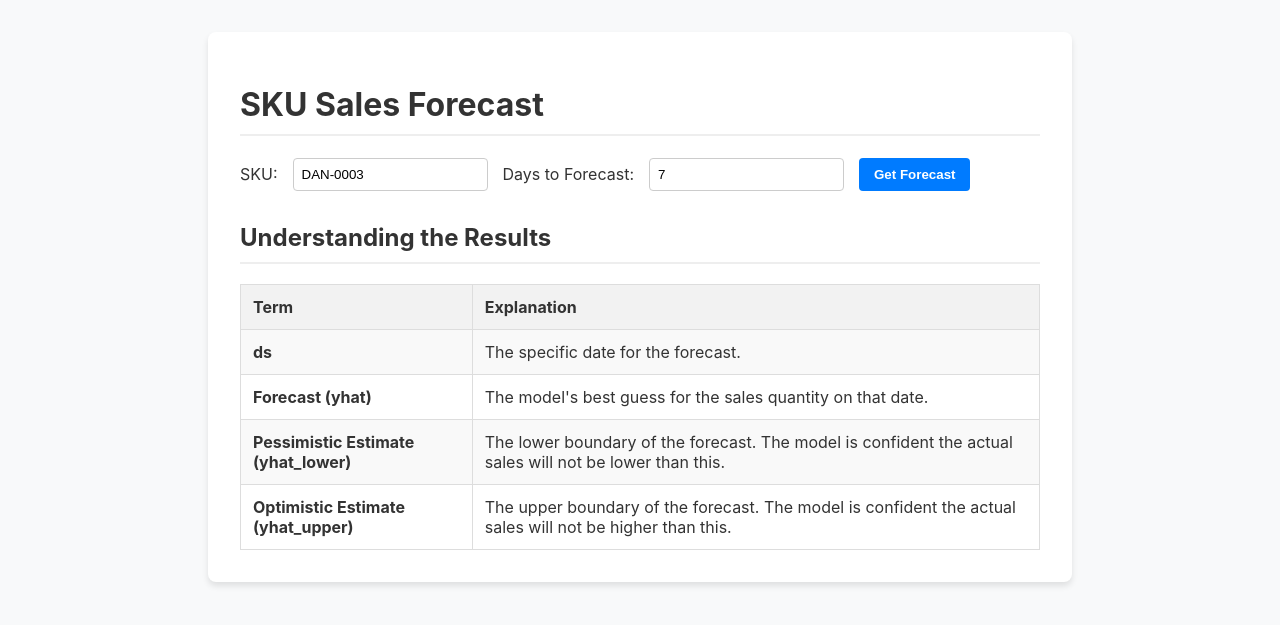
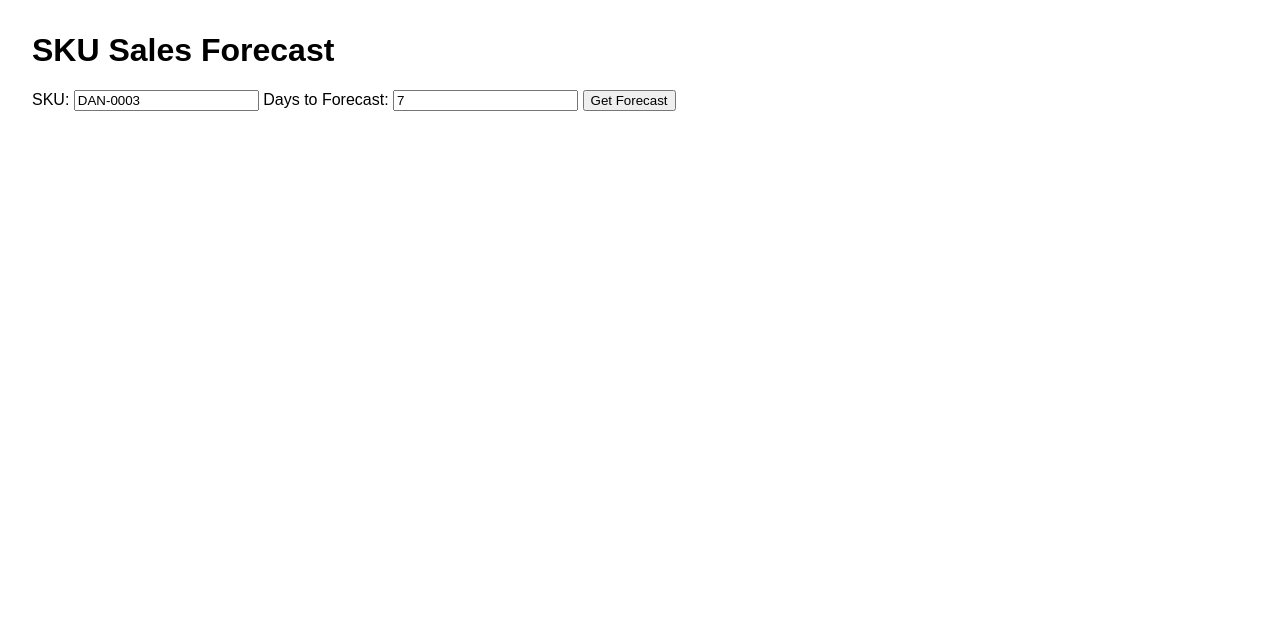
Before and after one commit to ahmadjon0120/sales-forecast-api, a Flask app: page /view_forecast in a window 1280 px wide. Shown: the top 625 px of the page. Run offline with Flask 3, Linux system fonts and the light colour scheme.

Commit message:
back to old version

```diff
--- a/app.py
+++ b/app.py
@@ -14,34 +14,19 @@ except FileNotFoundError:
     models = None
     print("FATAL ERROR: 'models.pkl' file not found. The API cannot serve predictions.")
 
-# --- NEW HELPER FUNCTION ---
-# This function contains the core prediction logic, used by both the API and the web page.
-def get_forecast_data(sku, days):
-    """Selects a model and returns a future-only forecast DataFrame."""
-    model = models[sku]
-    future = model.make_future_dataframe(periods=days)
-    forecast = model.predict(future)
-
-    # Get the last date from the model's own training history
-    last_history_date = model.history_dates.max()
-
-    # Filter the forecast to keep only the dates AFTER the last training date
-    future_forecast = forecast[forecast['ds'] > last_history_date]
-
-    # Return only the necessary columns from the future-only data
-    return future_forecast[['ds', 'yhat', 'yhat_lower', 'yhat_upper']]
-
-
-# Define the prediction endpoint for machine-to-machine communication (e.g., Power Automate)
+# Define the prediction endpoint
 @app.route('/predict', methods=['POST'])
 def predict():
+    # Ensure models were loaded
     if models is None:
         return jsonify({"error": "Models are not loaded, check server logs."}), 500
 
+    # Get JSON data from the request
     data = request.get_json()
     if not data:
         return jsonify({"error": "Invalid input: No JSON data received."}), 400
 
+    # Validate input parameters
     sku = data.get('sku')
     days = data.get('days_to_forecast')
 
@@ -56,8 +41,14 @@ def predict():
     except (ValueError, TypeError):
         return jsonify({"error": "'days_to_forecast' must be an integer."}), 400
 
-    # Call the helper function to get the forecast
-    response_data = get_forecast_data(sku, days)
+    # Select the correct model and make a forecast
+    model = models[sku]
+    future = model.make_future_dataframe(periods=days)
+    forecast = model.predict(future)
+
+    # Prepare the response
+    # Select only the future dates for the response
+    response_data = forecast[['ds', 'yhat', 'yhat_lower', 'yhat_upper']].tail(days)
 
     # Convert datetime to string for JSON compatibility
     response_data['ds'] = response_data['ds'].dt.strftime('%Y-%m-%d')
@@ -67,7 +58,12 @@ def predict():
 
     return jsonify(result)
 
-# Define the endpoint for the human-readable web page
+# Add a root endpoint to easily check if the service is running
+@app.route('/')
+def index():
+    return f"Sales Forecast API is running with {len(models) if models else 0} models loaded.", 200
+
+# This new function handles the web page
 @app.route('/view_forecast', methods=['GET', 'POST'])
 def view_forecast():
     # Default values for the form
@@ -76,14 +72,18 @@ def view_forecast():
     forecast_result = None
 
     if request.method == 'POST':
+        # Get data from the web form
         sku_input = request.form.get('sku')
         days_input = int(request.form.get('days_to_forecast'))
 
         if sku_input and sku_input in models:
-            # Call the helper function to get the forecast
-            response_data = get_forecast_data(sku_input, days_input)
+            # Run the prediction logic
+            model = models[sku_input]
+            future = model.make_future_dataframe(periods=days_input)
+            forecast = model.predict(future)
 
             # Format the data for the template
+            response_data = forecast[['ds', 'yhat', 'yhat_lower', 'yhat_upper']].tail(days_input)
             response_data['ds'] = response_data['ds'].dt.strftime('%Y-%m-%d')
             forecast_result = response_data.to_dict(orient='records')
 
@@ -92,8 +92,3 @@ def view_forecast():
                            forecast_data=forecast_result,
                            sku_in=sku_input,
                            days_in=days_input)
-
-# Add a root endpoint to easily check if the service is running
-@app.route('/')
-def index():
-    return f"Sales Forecast API is running with {len(models) if models else 0} models loaded.", 200
--- a/templates/result.html
+++ b/templates/result.html
@@ -2,78 +2,22 @@
 <html lang="en">
 <head>
     <meta charset="UTF-8">
-    <meta name="viewport" content="width=device-width, initial-scale=1.0">
-    <title>Sales Forecast - Myer</title>
+    <title>Sales Forecast</title>
     <style>
-        body {
-            font-family: -apple-system, BlinkMacSystemFont, "Segoe UI", Roboto, Helvetica, Arial, sans-serif;
-            margin: 0;
-            padding: 2em;
-            background-color: #f8f9fa;
-            color: #333;
-        }
-        .container {
-            max-width: 800px;
-            margin: 0 auto;
-            background-color: #fff;
-            padding: 2em;
-            border-radius: 8px;
-            box-shadow: 0 4px 6px rgba(0,0,0,0.1);
-        }
-        h1, h2 {
-            border-bottom: 2px solid #eee;
-            padding-bottom: 10px;
-        }
-        form {
-            display: flex;
-            align-items: center;
-            gap: 15px;
-            margin-bottom: 2em;
-        }
-        input {
-            padding: 8px;
-            border: 1px solid #ccc;
-            border-radius: 4px;
-        }
-        button {
-            padding: 9px 15px;
-            border: none;
-            border-radius: 4px;
-            background-color: #007bff;
-            color: white;
-            cursor: pointer;
-            font-weight: bold;
-        }
-        button:hover {
-            background-color: #0056b3;
-        }
-        table {
-            border-collapse: collapse;
-            width: 100%;
-            margin-top: 1em;
-        }
-        th, td {
-            border: 1px solid #ddd;
-            text-align: left;
-            padding: 12px;
-        }
-        th {
-            background-color: #f2f2f2;
-        }
-        tbody tr:nth-child(odd) {
-            background-color: #f9f9f9;
-        }
+        body { font-family: sans-serif; margin: 2em; }
+        table { border-collapse: collapse; width: 60%; margin-top: 1em; }
+        th, td { border: 1px solid #dddddd; text-align: left; padding: 8px; }
+        th { background-color: #f2f2f2; }
     </style>
 </head>
 <body>
-    <div class="container">
     <h1>SKU Sales Forecast</h1>
 
     <form method="POST">
         <label for="sku">SKU:</label>
         <input type="text" id="sku" name="sku" value="{{ sku_in }}" required>
         <label for="days">Days to Forecast:</label>
-            <input type="number" id="days" name="days_to_forecast" value="{{ days_in }}" min="1" required>
+        <input type="number" id="days" name="days_to_forecast" value="{{ days_in }}" required>
         <button type="submit">Get Forecast</button>
     </form>
 
@@ -82,10 +26,10 @@
         <table>
             <thead>
                 <tr>
-                        <th>Date</th>
-                        <th>Forecast</th>
-                        <th>Pessimistic Estimate</th>
-                        <th>Optimistic Estimate</th>
+                    <th>Date (ds)</th>
+                    <th>Forecast (yhat)</th>
+                    <th>Lower Estimate</th>
+                    <th>Upper Estimate</th>
                 </tr>
             </thead>
             <tbody>
@@ -101,33 +45,5 @@
         </table>
     {% endif %}
 
-        <h2>Understanding the Results</h2>
-        <table>
-            <thead>
-                <tr>
-                    <th>Term</th>
-                    <th>Explanation</th>
-                </tr>
-            </thead>
-            <tbody>
-                <tr>
-                    <td><strong>ds</strong></td>
-                    <td>The specific date for the forecast.</td>
-                </tr>
-                <tr>
-                    <td><strong>Forecast (yhat)</strong></td>
-                    <td>The model's best guess for the sales quantity on that date.</td>
-                </tr>
-                <tr>
-                    <td><strong>Pessimistic Estimate (yhat_lower)</strong></td>
-                    <td>The lower boundary of the forecast. The model is confident the actual sales will not be lower than this.</td>
-                </tr>
-                <tr>
-                    <td><strong>Optimistic Estimate (yhat_upper)</strong></td>
-                    <td>The upper boundary of the forecast. The model is confident the actual sales will not be higher than this.</td>
-                </tr>
-            </tbody>
-        </table>
-    </div>
 </body>
 </html>
```
Lines whose indentation alone changed are shown as unchanged.
